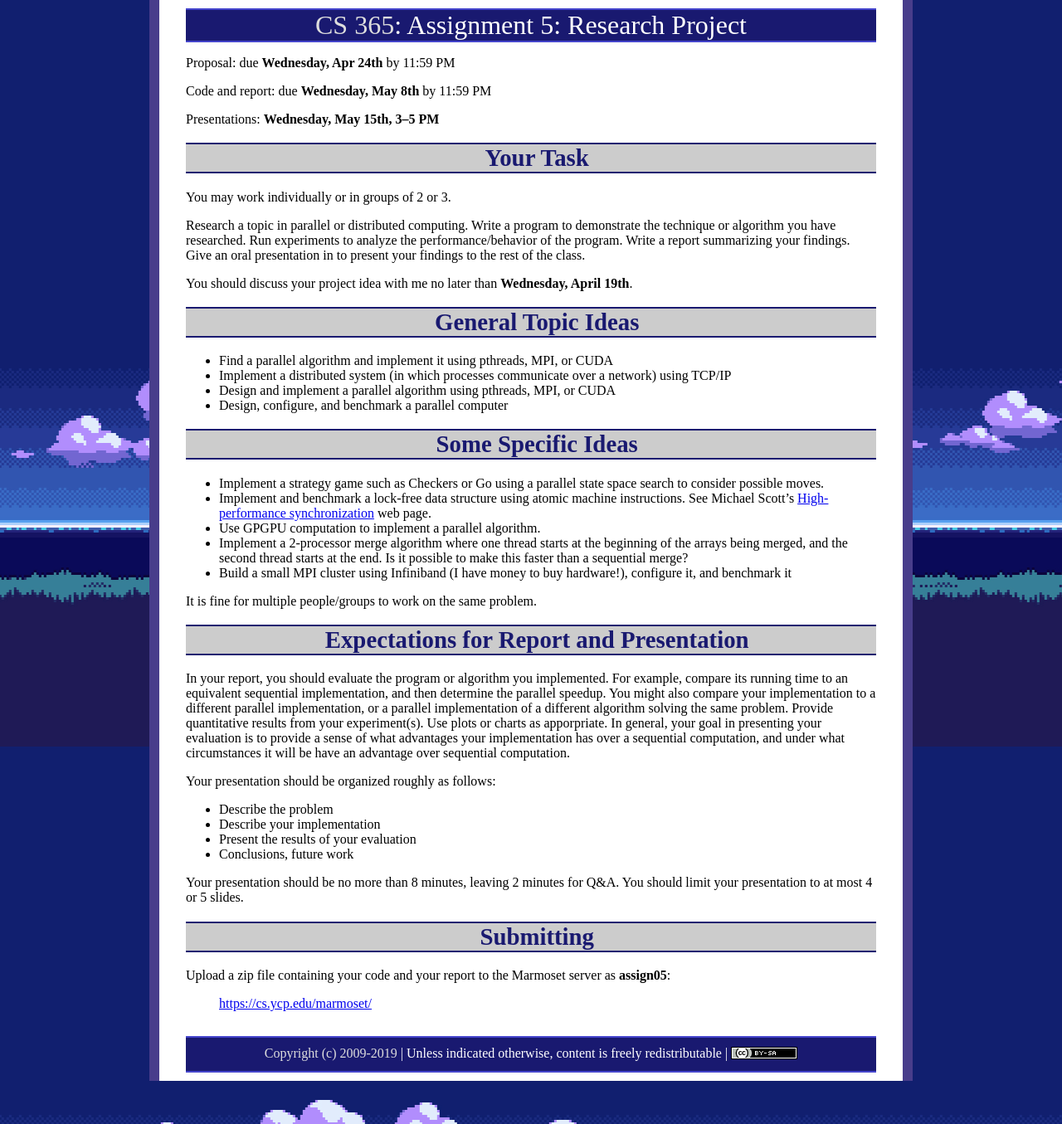
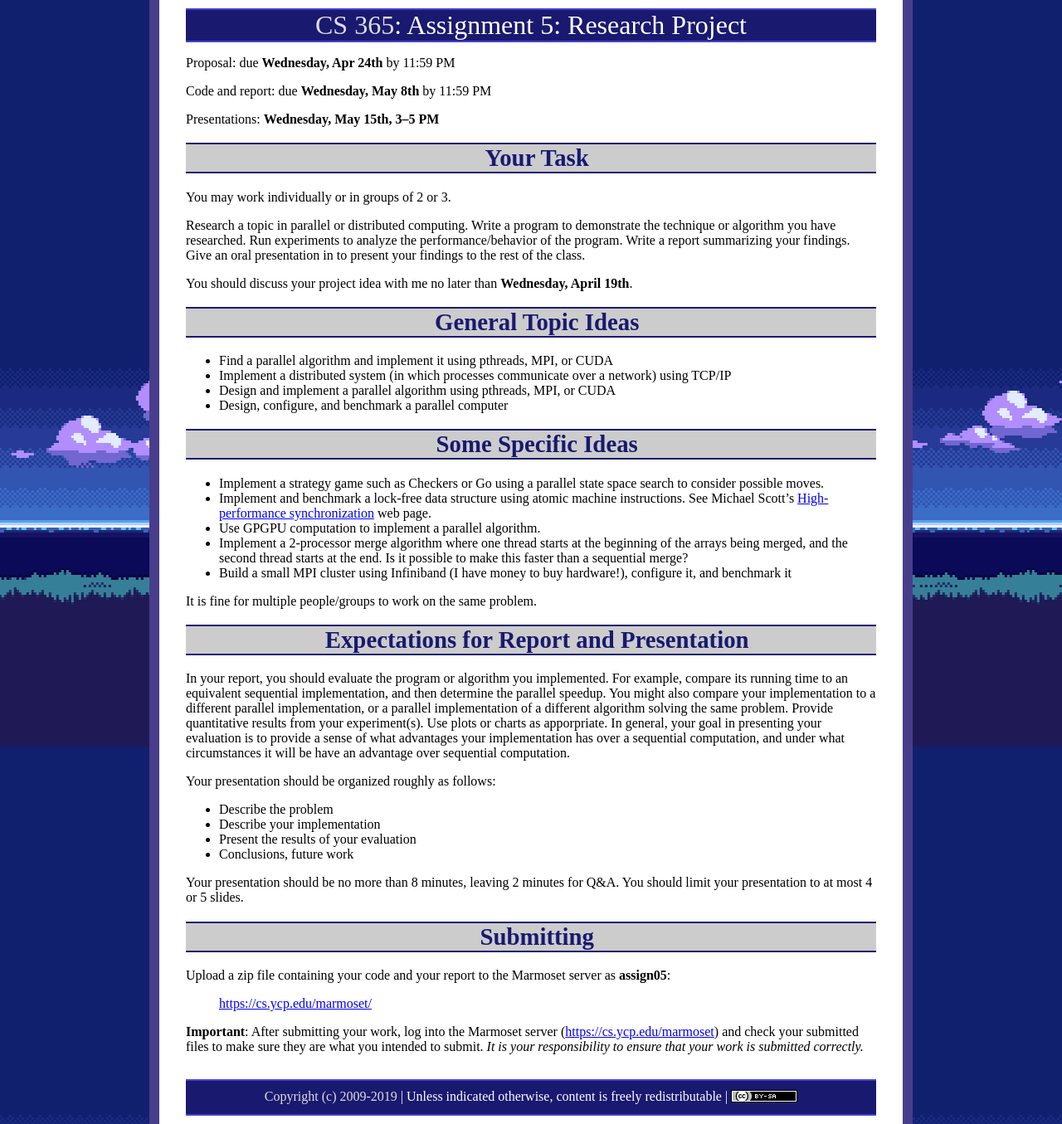
Before and after one commit to ycpcs/cs365-spring2019, a Jekyll site: the page built from assign/assign05.md, in a window 1280 px wide. Shown: the whole page at 83% size. Built offline with Jekyll 4.4.1, drawn with Linux system fonts in a browser that asks for light colours.

Commit message:
improved submission instructions

```diff
--- a/assign/assign05.md
+++ b/assign/assign05.md
@@ -58,6 +58,8 @@ Upload a zip file containing your code and your report to the Marmoset server as
 
 > <https://cs.ycp.edu/marmoset/>
 
+**Important**: After submitting your work, log into the Marmoset server (<https://cs.ycp.edu/marmoset>) and check your submitted files to make sure they are what you intended to submit.  *It is your responsibility to ensure that your work is submitted correctly.*
+
 <!-- vim:set wrap: ­-->
 <!-- vim:set linebreak: -->
 <!-- vim:set nolist: -->
```
Also changed, not shown: assign/assign01.md (+2 -0 lines), assign/assign02.md (+2 -0 lines), assign/assign03.md (+2 -0 lines), assign/assign04.md (+2 -0 lines).
